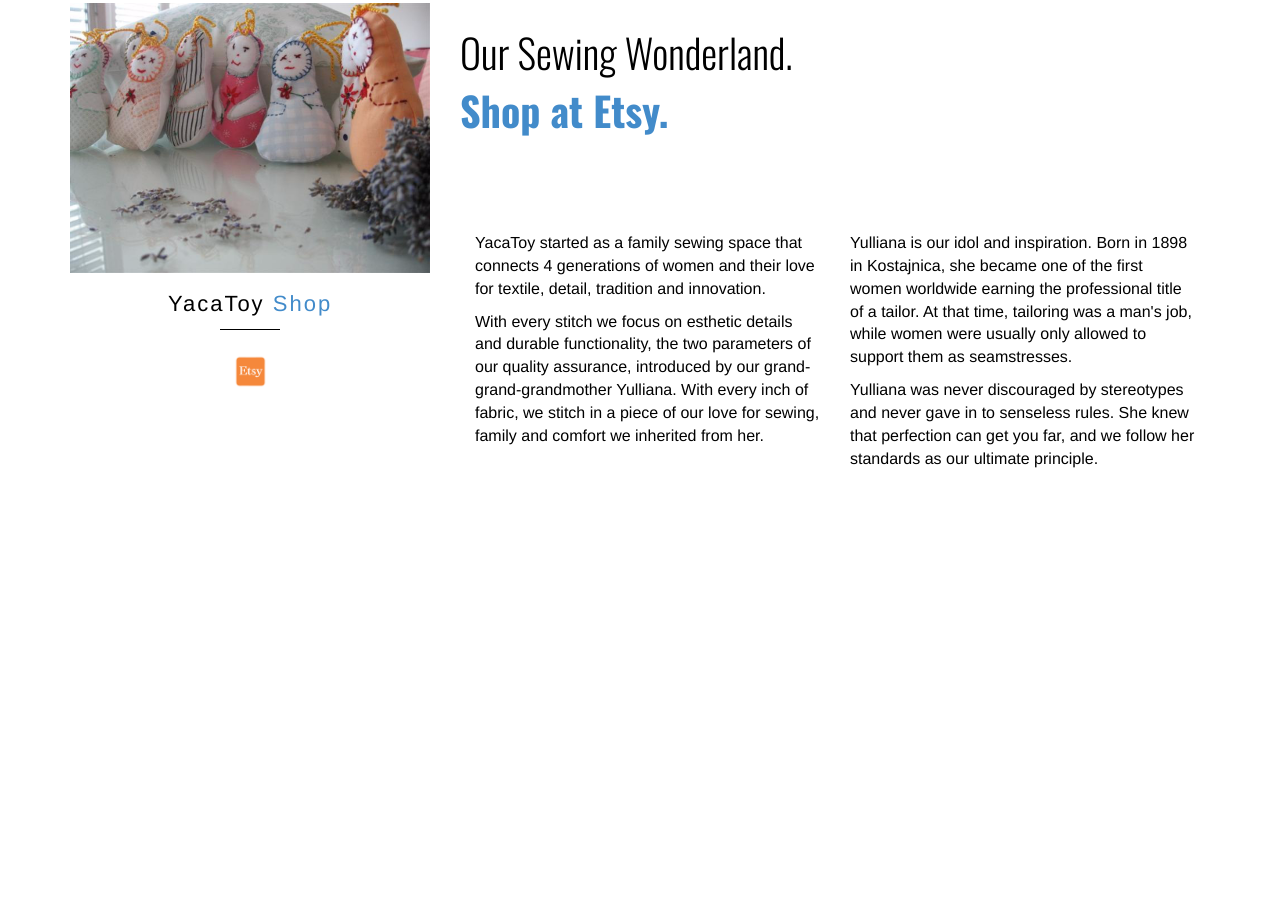
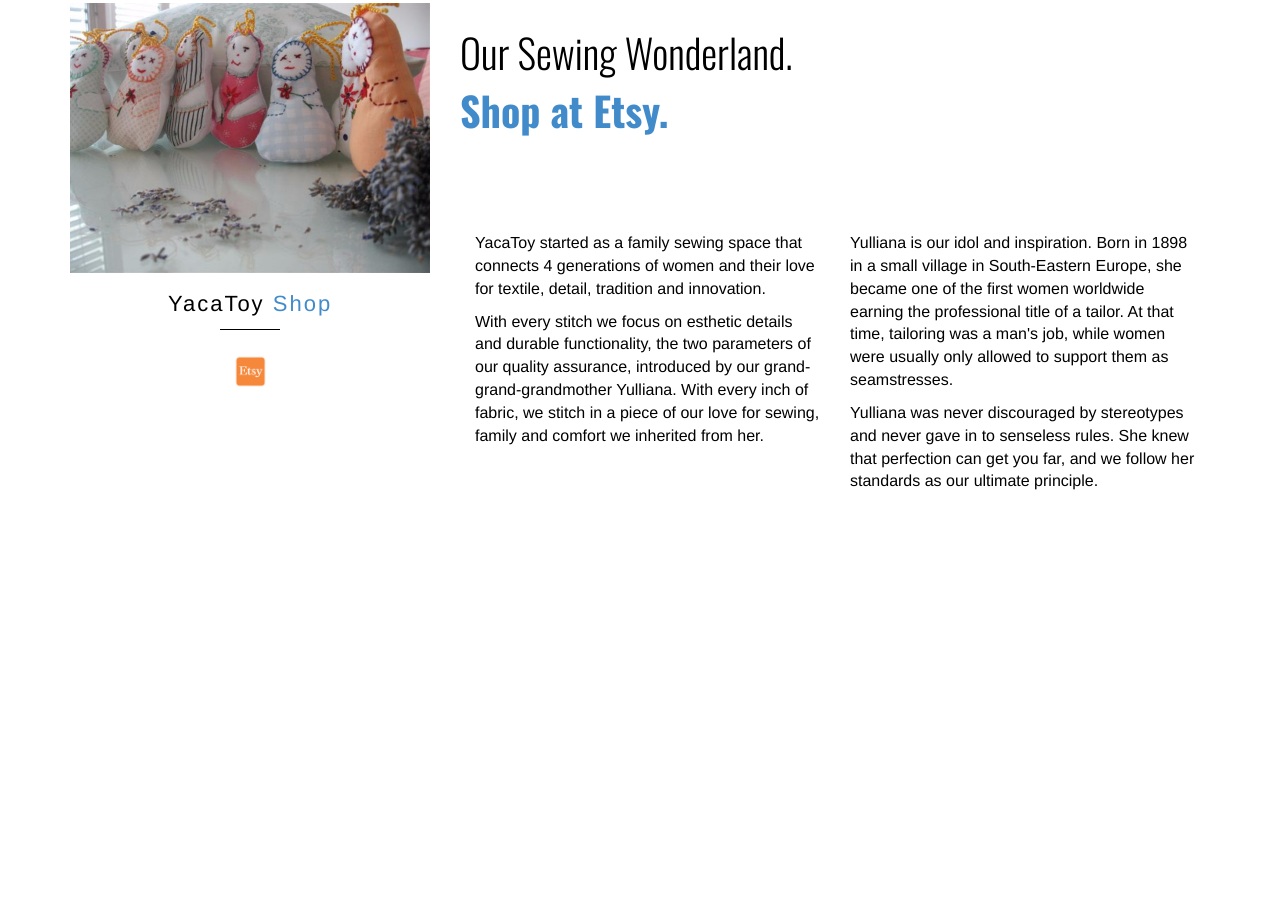
Before and after one commit to unaso/yacatoy, a plain HTML site: page index.html in a window 1280 px wide. Shown: the part 777-1680 px from the top of the page. Drawn offline with nearby package versions, Linux system fonts and the light colour scheme.

Commit message:
No Kostajnica

```diff
--- a/index.html
+++ b/index.html
@@ -80,7 +80,7 @@
 						<p>With every stitch we focus on esthetic details and durable functionality, the two parameters of our quality assurance, introduced by our grand-grand-grandmother Yulliana. With every inch of fabric, we stitch in a piece of our love for sewing, family and comfort we inherited from her.</p>
 					</div>
 					<div class="col-md-6">
-						<p>Yulliana is our idol and inspiration. Born in 1898 in Kostajnica, she became one of the first women worldwide earning the professional title of a tailor. At that time, tailoring was a man's job, while women were usually only allowed to support them as seamstresses.</p>
+						<p>Yulliana is our idol and inspiration. Born in 1898 in a small village in South-Eastern Europe, she became one of the first women worldwide earning the professional title of a tailor. At that time, tailoring was a man's job, while women were usually only allowed to support them as seamstresses.</p>
 						<p>Yulliana was never discouraged by stereotypes and never gave in to senseless rules. She knew that perfection can get you far, and we follow her standards as our ultimate principle.</p>
 						<p></p>
 					</div>
```
